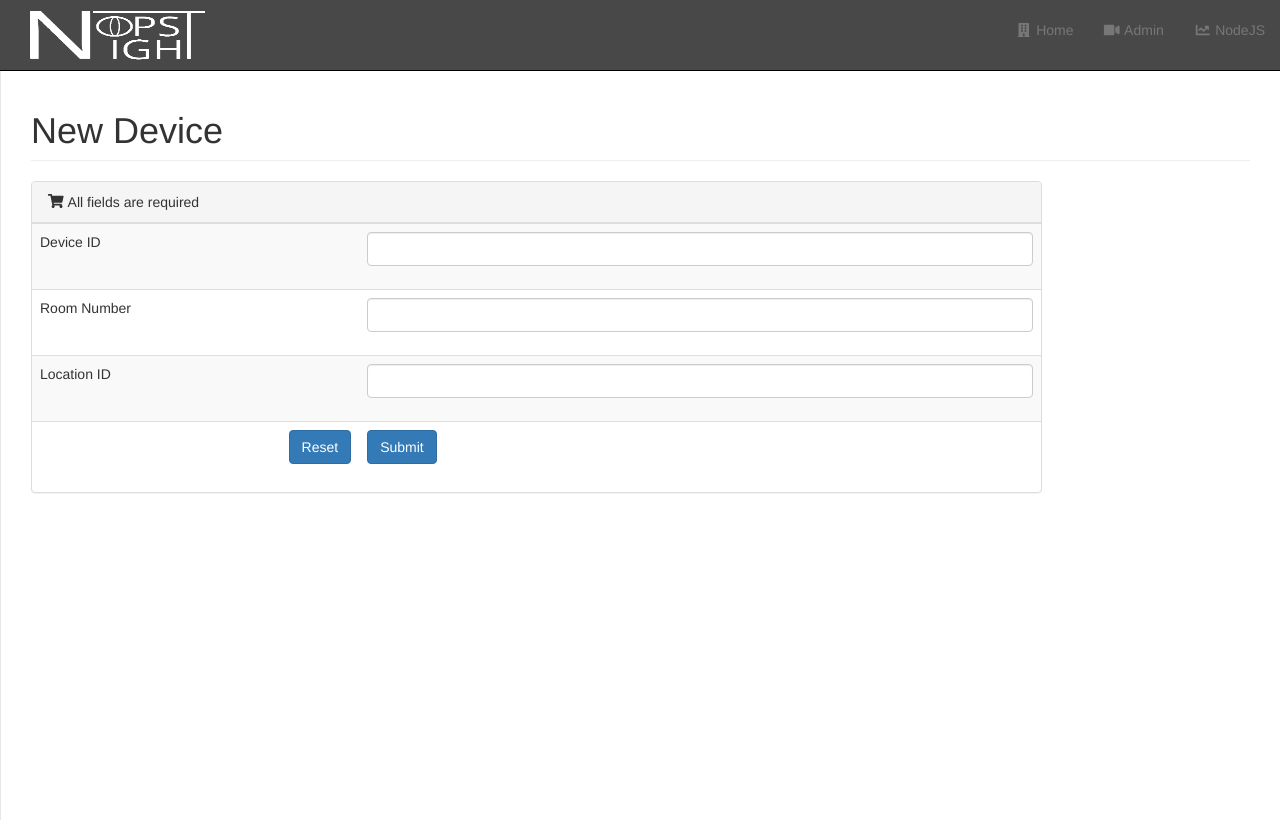
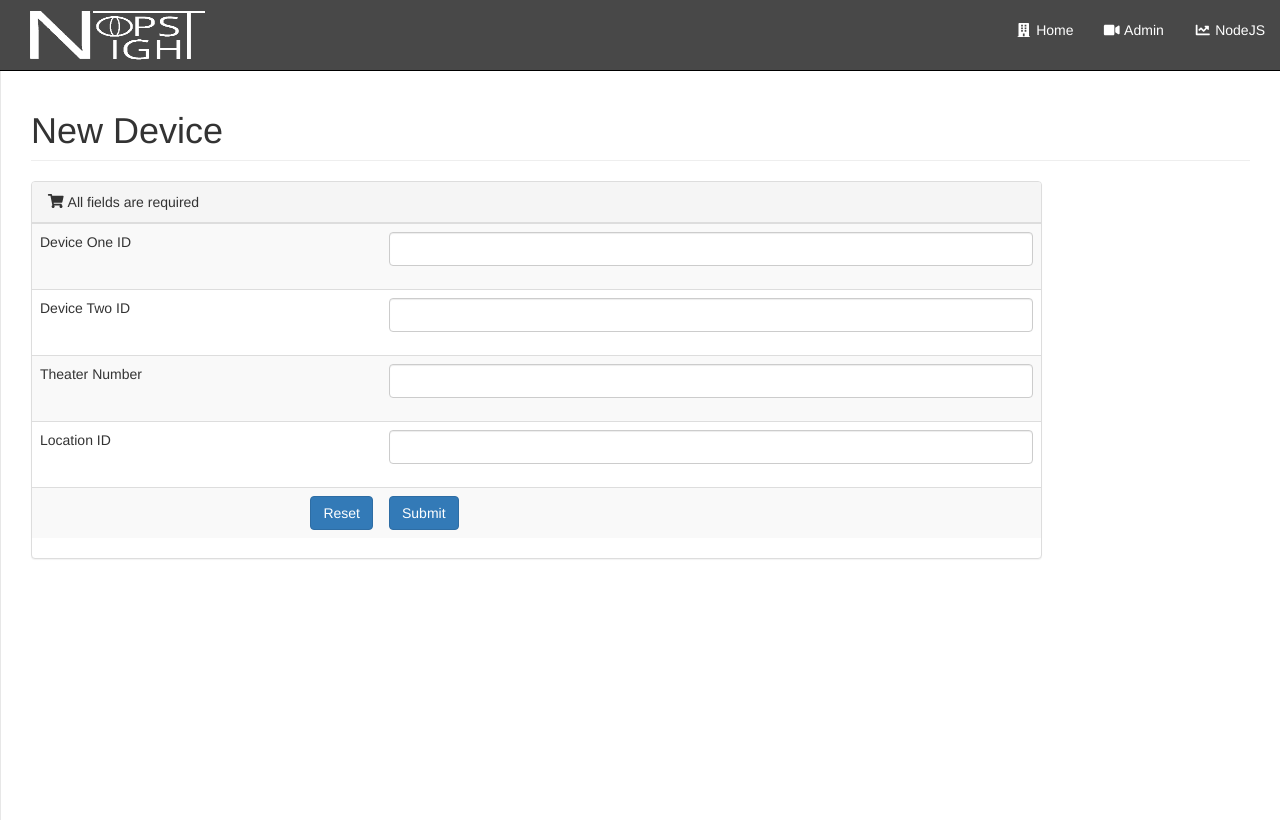
Before and after one commit to CetaneChris/Eyes-Of-SMG, a PHP site: page /pages/newDevice.php in a window 1280 px wide. Run offline with PHP 8.4, Linux system fonts and the light colour scheme; data that the repository does not hold is empty; some libraries are stand-ins or nearby versions.

Commit message:
new device form

```diff
--- a/pages/newDevice.php
+++ b/pages/newDevice.php
@@ -20,21 +20,29 @@
 					<div class="panel-heading">
 						<i class="fa fa-shopping-cart fa-fw"></i> All fields are required
 					</div>
-					<form name="newcustomer" method= "POST"  action="/pages/insertCustomer.php" onsubmit="return validateForm();">
+					<form name="newdevice" method= "POST"  action="/pages/insertDevice.php" onsubmit="return validateForm();">
 						<table class="table table-striped">
 							<tr>
-								<td>Device ID</td>
+								<td>Device One ID</td>
 								<td>
 									<div class="form-group">
-										<input type="number" class="form-control" id="D_ID" name="D_ID"  min="1" step="1">
+										<input type="number" class="form-control" id="D1_ID" name="D1_ID"  min="1" step="1">
 									</div>
 								</td>
 							</tr>
 							<tr>
-								<td>Room Number</td>
+								<td>Device Two ID</td>
 								<td>
 									<div class="form-group">
-										<input type="number" class="form-control" id="room_num" name="room_num"  min="1" step="1">
+										<input type="number" class="form-control" id="D2_ID" name="D2_ID"  min="1" step="1">
+									</div>
+								</td>
+							</tr>
+							<tr>
+								<td>Theater Number</td>
+								<td>
+									<div class="form-group">
+										<input type="number" class="form-control" id="theater_num" name="theater_num"  min="1" step="1">
 									</div>
 								</td>
 							</tr>
@@ -42,7 +50,7 @@
 								<td>Location ID</td>
 								<td>
 									<div class="form-group">
-										<input type="number" class="form-control" id="theater_num" name="theater_num"  min="1" step="1">
+										<input type="number" class="form-control" id="LOC_ID" name="LOC_ID"  min="1" step="1">
 									</div>
 								</td>
 							</tr>
@@ -62,13 +70,19 @@
 </body>
 <script type="text/javascript">
     function validateForm(){
-    	var D_ID        = document.getElementById("D_ID").value;
-    	var room_num    = document.getElementById("room_num").value;
+    	var D1_ID       = document.getElementById("D1_ID").value;
+    	var D2_ID       = document.getElementById("D2_ID").value;
+    	var LOC_ID      = document.getElementById("LOC_ID").value;
     	var theater_num = document.getElementById("theater_num").value;
 
-    	if(D_ID == "" || room_num == "" || theater_num == ""){
+    	if(D1_ID == "" || D2_ID == "" || LOC_ID == "" || theater_num == ""){
     		document.getElementById('errordiv').style.display = 'block';
     		document.getElementById("errormessage").innerHTML = "All fields are required";
+
+    		return false;
+    	}else if(D1_ID == D2_ID){
+    		document.getElementById('errordiv').style.display = 'block';
+    		document.getElementById("errormessage").innerHTML = "Device IDs match";
 
     		return false;
     	}
--- a/vendor/nightops/nightops.css
+++ b/vendor/nightops/nightops.css
@@ -2,6 +2,11 @@
     background-color: #484848;
     border-color: #000000;
     padding:5px 15px;
+}
+
+.nav.navbar-nav.navbar-right li a {
+    color: white;
+    /*line-height: 25px;*/
 }
 
 #navbar-brand{
```
Also changed, not shown: pages/header.php (+1 -13 lines), pages/insertDevice.php (+7 -10 lines).
